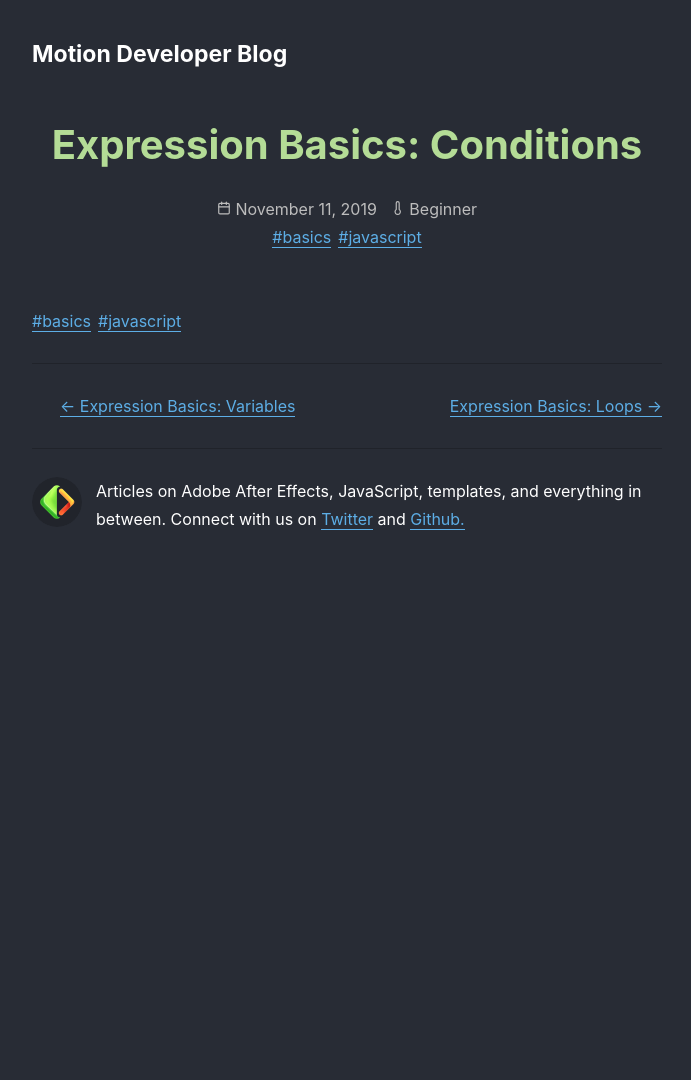
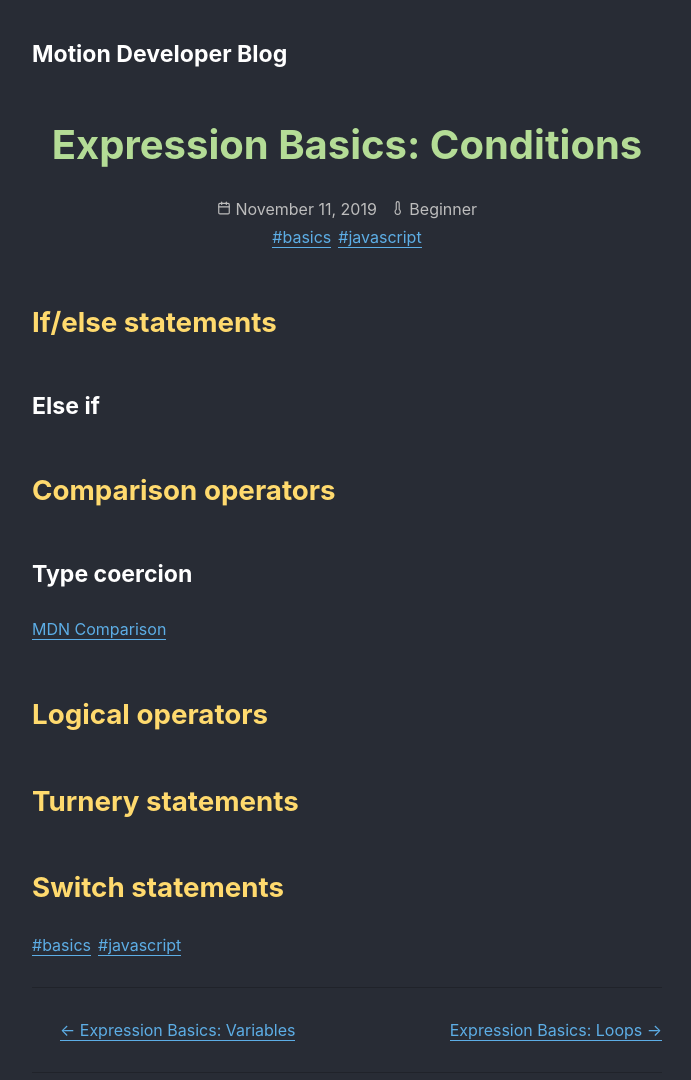
Before and after one commit to motiondeveloper/blog, a Gatsby site: page /draft-posts/basics-conditionals/ in a window 1280 px wide. Shown: the top 1080 px of the page, without its empty margins (293-984 px from the left). Before the commit the page ends 800 px from the top, so only its background shows below. Built offline with nearby package versions, Linux system fonts and the light colour scheme; Gatsby itself is replaced by a stand-in of ours; some packages are replaced by stand-ins of ours.

Commit message:
content: scaffold variables post

```diff
--- a/content/blog/draft-posts/basics-conditionals/index.md
+++ b/content/blog/draft-posts/basics-conditionals/index.md
@@ -9,3 +9,19 @@ description: >-
 ---
 
 [MDN Referance]: https://developer.mozilla.org/en-US/docs/Learn/JavaScript/Building_blocks/conditionals
+
+## If/else statements
+
+### Else if
+
+## Comparison operators
+
+### Type coercion
+
+[MDN Comparison](https://developer.mozilla.org/en-US/docs/Learn/JavaScript/First_steps/Math#Comparison_operators)
+
+## Logical operators
+
+## Turnery statements
+
+## Switch statements
```
